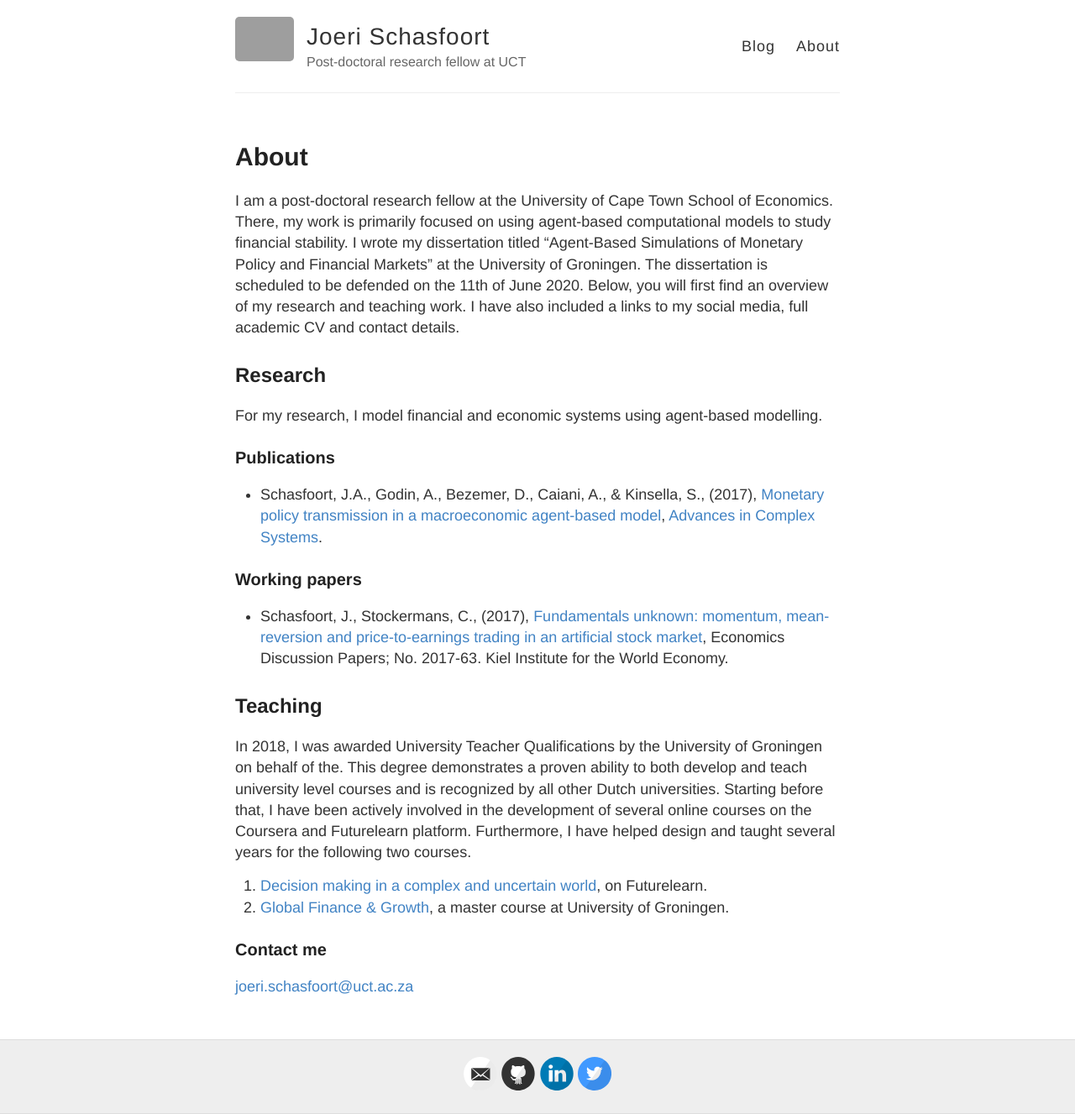
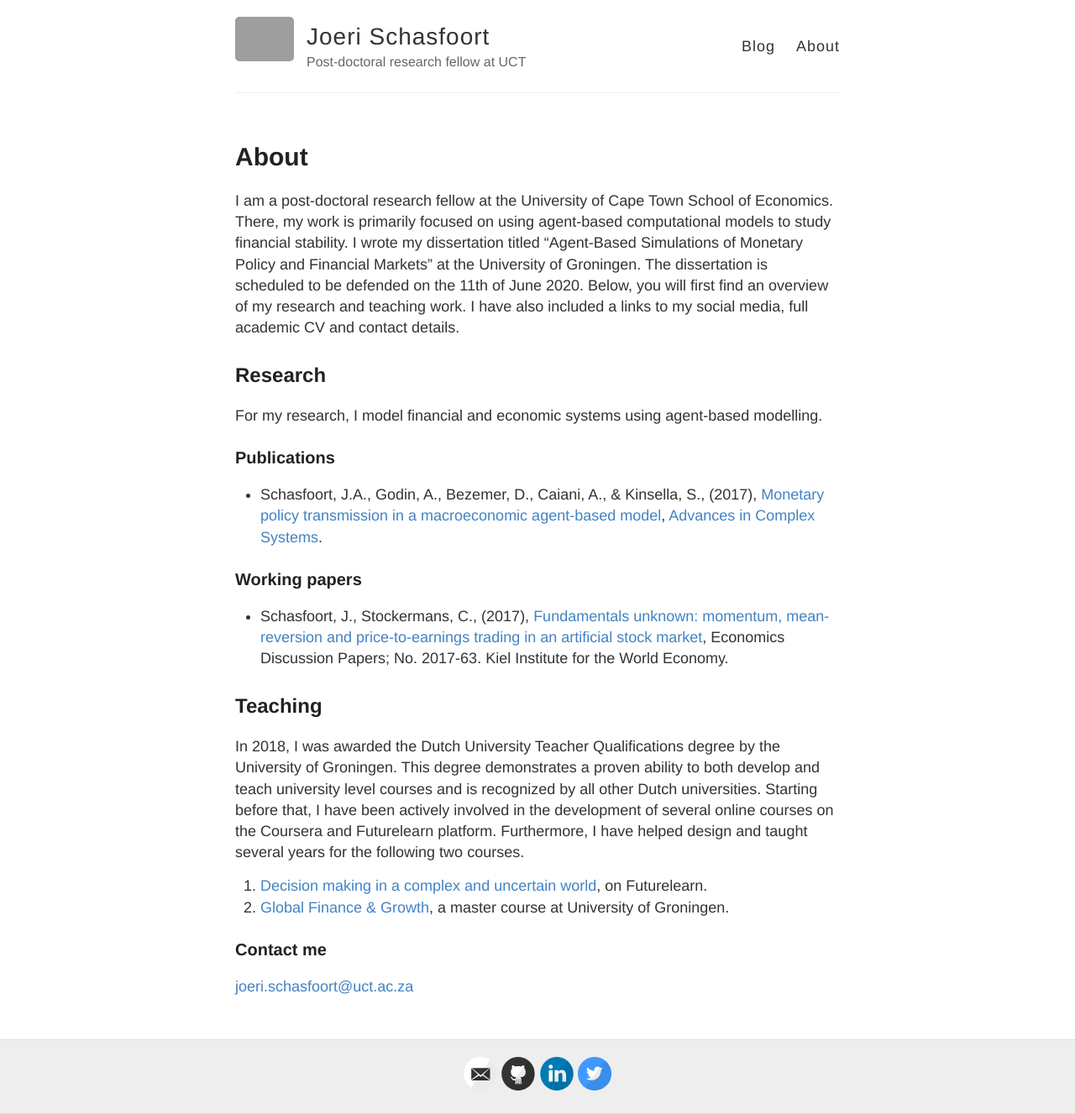
Before and after one commit to joerischasfoort/joerischasfoort.github.io, a Jekyll site: the page built from about.md, in a window 1280 px wide. Shown: the whole page at 84% size. Built offline with Jekyll 4.4.1, drawn with Linux system fonts in a browser that asks for light colours; grey boxes are pictures that could not be loaded.

Commit message:
Add adsense link

```diff
--- a/_layouts/default.html
+++ b/_layouts/default.html
@@ -11,6 +11,7 @@
 
     <link rel="stylesheet" type="text/css" href="{{ site.baseurl }}/style.css" />
     <link rel="alternate" type="application/rss+xml" title="{{ site.name }} - {{ site.description }}" href="{{ site.baseurl }}/feed.xml" />
+    <script data-ad-client="ca-pub-1096974780386361" async src="https://pagead2.googlesyndication.com/pagead/js/adsbygoogle.js"></script>
 
     <!-- Created with Jekyll Now - http://github.com/barryclark/jekyll-now -->
   </head>
--- a/about.md
+++ b/about.md
@@ -18,7 +18,7 @@ trading in an artificial stock market](http://www.economics-ejournal.org/economi
 Kiel Institute for the World Economy.
 
 ## Teaching
-In 2018, I was awarded University Teacher Qualifications by the University of Groningen on behalf of the. This degree demonstrates a proven ability to both develop and teach university level courses and is recognized by all other Dutch universities.
+In 2018, I was awarded the Dutch University Teacher Qualifications degree by the University of Groningen. This degree demonstrates a proven ability to both develop and teach university level courses and is recognized by all other Dutch universities.
 Starting before that, I have been actively involved in the development of several online courses on the Coursera and Futurelearn platform. Furthermore, I have helped design and taught several years for the following two courses.
 1. [Decision making in a complex and uncertain world](https://www.futurelearn.com/courses/complexity-and-uncertainty), on Futurelearn.
 2. [Global Finance & Growth](https://www.rug.nl/ocasys/feb/vak/show?code=EBM150A05), a master course at University of Groningen.
```
